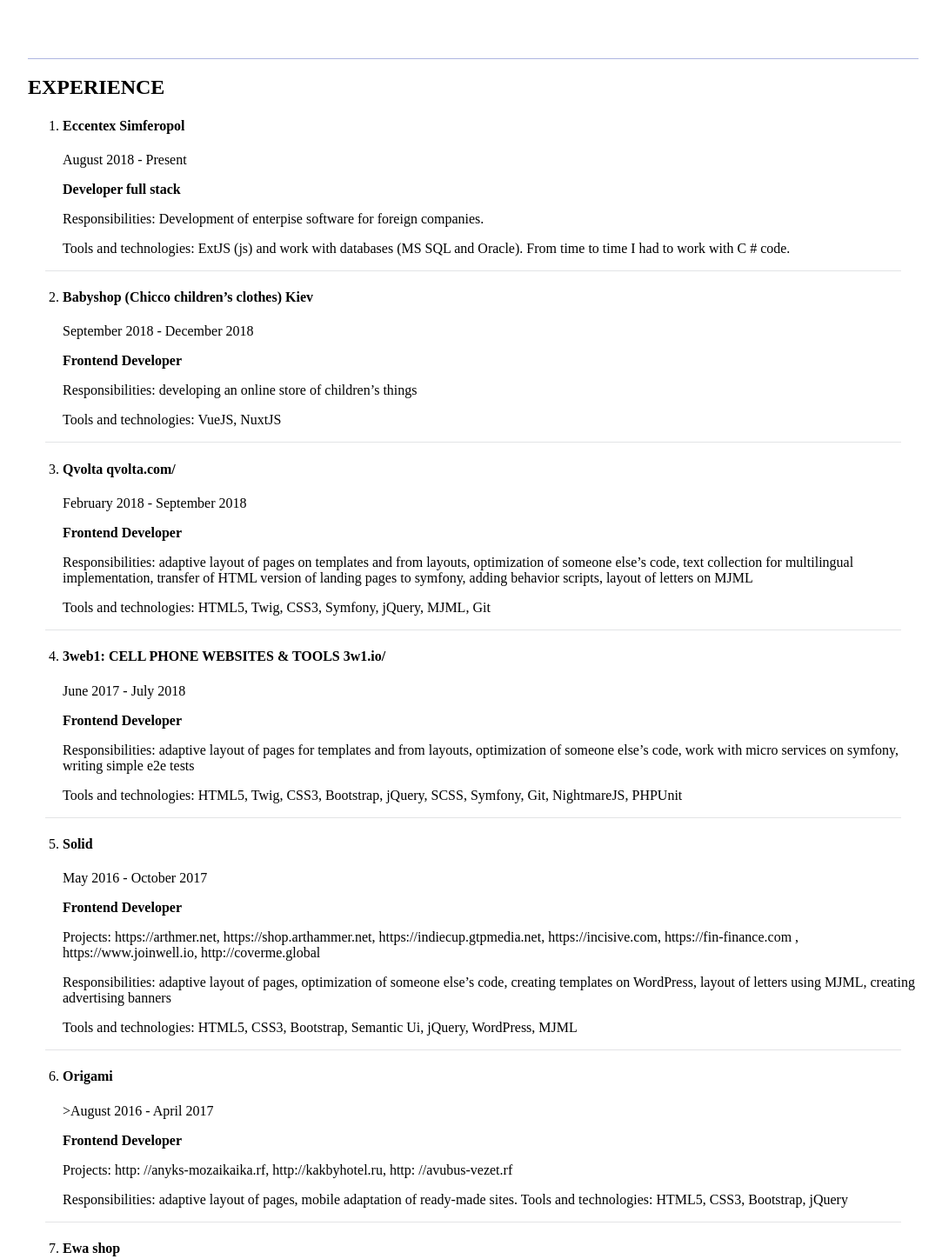
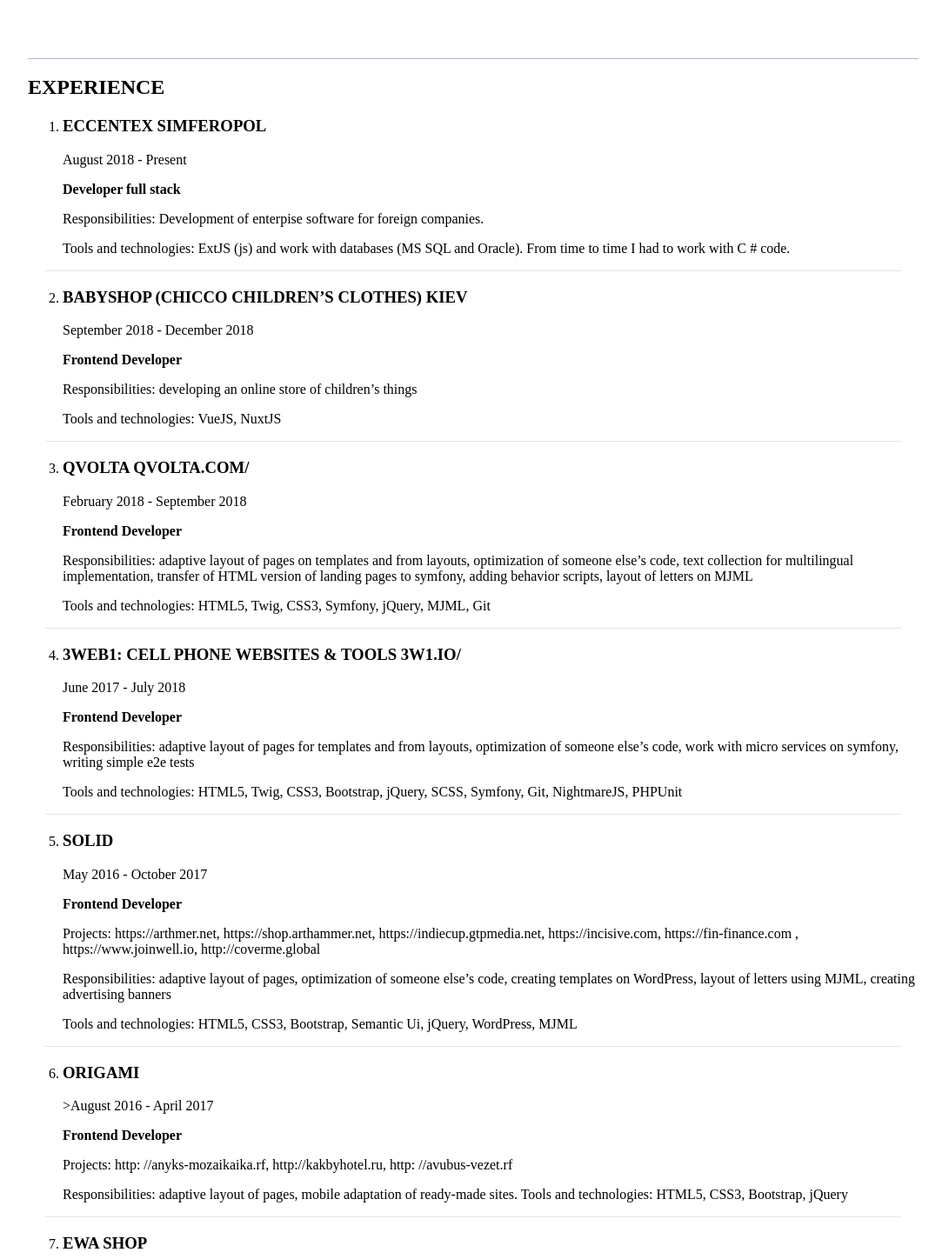
Before and after one commit to Venul/rsschool-2019Q1-cv, a plain HTML site: page index.html in a window 1280 px wide. Shown: the part 4360-5808 px from the top of the page at 87% size, without its empty margins (96-1179 px from the left). Drawn offline with Linux system fonts and the light colour scheme.

Commit message:
style: change headers in experience section

```diff
--- a/index.html
+++ b/index.html
@@ -183,35 +183,35 @@
             <h2>Experience</h2>
             <ol>
                 <li>
-                    <h4>Eccentex Simferopol </h4>
+                    <h3>Eccentex Simferopol</h3>
                     <p>August 2018 - Present</p>
                     <p><strong>Developer full stack</strong></p>
                     <p>Responsibilities: Development of enterpise software for foreign companies.</p>
                     <p>Tools and technologies: ExtJS (js) and work with databases (MS SQL and Oracle). From time to time I had to work with C # code.</p>
                 </li>
                 <li>
-                    <h4>Babyshop (Chicco children’s clothes) Kiev</h4>
+                    <h3>Babyshop (Chicco children’s clothes) Kiev</h3>
                     <p>September 2018 - December 2018</p>
                     <p><strong>Frontend Developer</strong></p>
                     <p>Responsibilities: developing an online store of children’s things</p>
                     <p>Tools and technologies: VueJS, NuxtJS</p>
                 </li>
                 <li>
-                    <h4>Qvolta qvolta.com/ </h4>
+                    <h3>Qvolta qvolta.com/</h3>
                     <p>February 2018 - September 2018</p>
                     <p><strong>Frontend Developer</strong></p>
                     <p>Responsibilities: adaptive layout of pages on templates and from layouts, optimization of someone else’s code, text collection for multilingual implementation, transfer of HTML version of landing pages to symfony, adding behavior scripts, layout of letters on MJML</p>
                     <p>Tools and technologies: HTML5, Twig, CSS3, Symfony, jQuery, MJML, Git</p>
                 </li>
                 <li>
-                    <h4>3web1: CELL PHONE WEBSITES & TOOLS 3w1.io/</h4>
+                    <h3>3web1: CELL PHONE WEBSITES & TOOLS 3w1.io/</h3>
                     <p>June 2017 - July 2018</p>
                     <p><strong>Frontend Developer</strong></p>
                     <p>Responsibilities: adaptive layout of pages for templates and from layouts, optimization of someone else’s code, work with micro services on symfony, writing simple e2e tests</p>
                     <p>Tools and technologies: HTML5, Twig, CSS3, Bootstrap, jQuery, SCSS, Symfony, Git, NightmareJS, PHPUnit</p>
                 </li>
                 <li>
-                    <h4>Solid</h4>
+                    <h3>Solid</h3>
                     <p>May 2016 - October 2017</p>
                     <p><strong>Frontend Developer</strong></p>
                     <p>Projects: https://arthmer.net, https://shop.arthammer.net, https://indiecup.gtpmedia.net, https://incisive.com, https://fin-finance.com , https://www.joinwell.io, http://coverme.global</p>
@@ -219,14 +219,14 @@
                     <p>Tools and technologies: HTML5, CSS3, Bootstrap, Semantic Ui, jQuery, WordPress, MJML</p>
                 </li>
                 <li>
-                    <h4>Origami</h4>
+                    <h3>Origami</h3>
                     <p>>August 2016 - April 2017</p>
                     <p><strong>Frontend Developer</strong></p>
                     <p>Projects: http: //anyks-mozaikaika.rf, http://kakbyhotel.ru, http: //avubus-vezet.rf </p>
                     <p>Responsibilities: adaptive layout of pages, mobile adaptation of ready-made sites. Tools and technologies: HTML5, CSS3, Bootstrap, jQuery</p>
                 </li>
                 <li>
-                    <h4>Ewa shop</h4>
+                    <h3>Ewa shop</h3>
                     <p>May 2015 - June 2016</p>
                     <p><strong>Frontend Developer</strong></p>
                     <p>Projects: http://ulysse.ewa-shop.ru, http://cw.ewashop.ru and other Russian affiliate programs</p>
@@ -234,7 +234,7 @@
                     <p>Tools and technologies: HTML, CSS3, jQuery</p>
                 </li>
                 <li>
-                    <h4>Archer Software</h4>
+                    <h3>Archer Software</h3>
                     <p>August 2015 - September 2015</p>
                     <p><strong>Frontend Developer</strong></p>
                     <p>Project: http://pearl.ymeedev.us</p>
```
